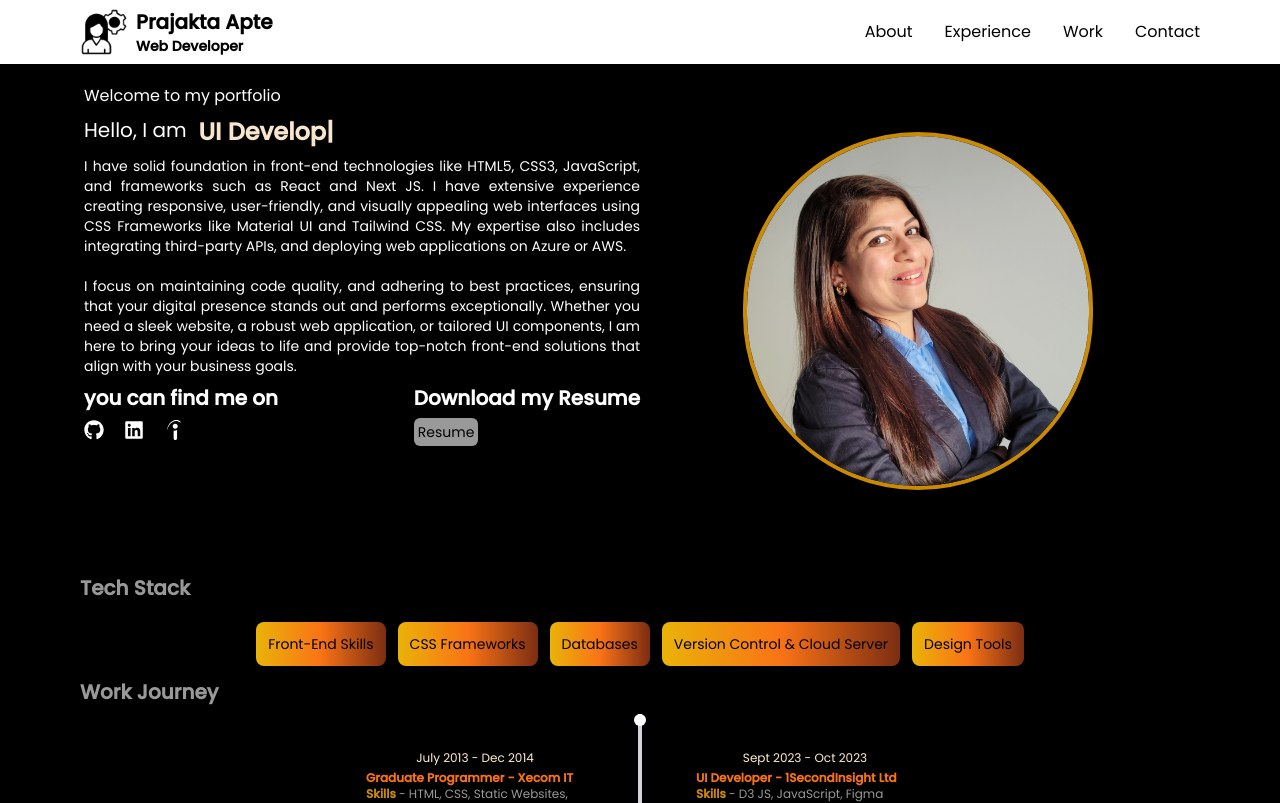
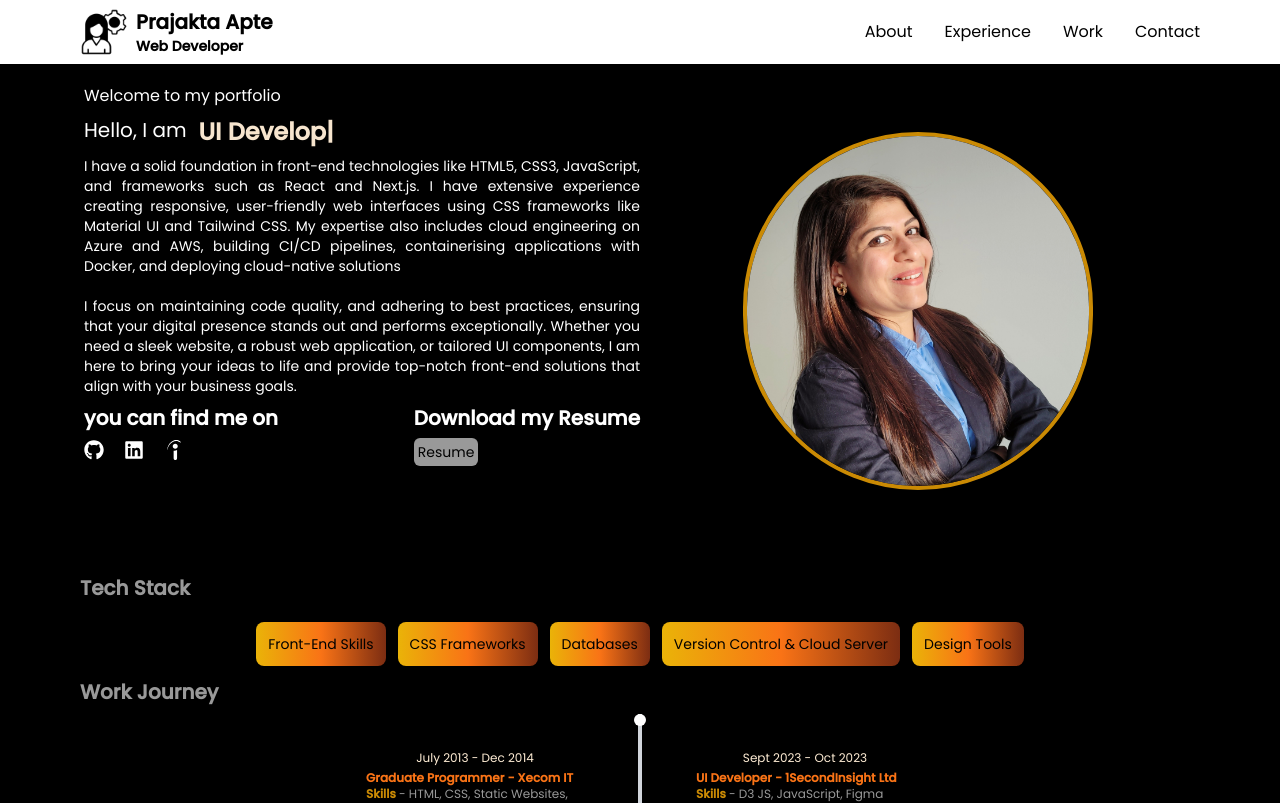
Before and after one commit to itsprajaktaapte/Portfolio, a React (Vite) app: page / in a window 1280 px wide. Shown: the top 803 px of the page. Built offline with nearby package versions, Linux system fonts and the light colour scheme.

Commit message:
changes made for  about me section

```diff
--- a/src/Components/About.jsx
+++ b/src/Components/About.jsx
@@ -42,7 +42,7 @@ function About() {
               />
             </div>
             <p className="text-justify mt-4 text-sm text-white md:text-md ">
-            <p className="text-justify">I have solid foundation in front-end technologies like HTML5, CSS3, JavaScript, and frameworks such as React and Next JS. I have extensive experience creating responsive, user-friendly, and visually appealing web interfaces using CSS Frameworks like Material UI and Tailwind CSS. My expertise also includes integrating third-party APIs, and deploying web applications on Azure or AWS.</p>
+            <p className="text-justify">I have a solid foundation in front-end technologies like HTML5, CSS3, JavaScript, and frameworks such as React and Next.js. I have extensive experience creating responsive, user-friendly web interfaces using CSS frameworks like Material UI and Tailwind CSS. My expertise also includes cloud engineering on Azure and AWS, building CI/CD pipelines, containerising applications with Docker, and deploying cloud-native solutions</p>
             <br />
 <p className="text-justify">I focus on maintaining code quality, and adhering to best practices, ensuring that your digital presence stands out and performs exceptionally. Whether you need a sleek website, a robust web application, or tailored UI components, I am here to bring your ideas to life and provide top-notch front-end solutions that align with your business goals.</p>           </p>
 
```
Also changed, not shown: 1 other file (tests, documents, lock files or other folders).
